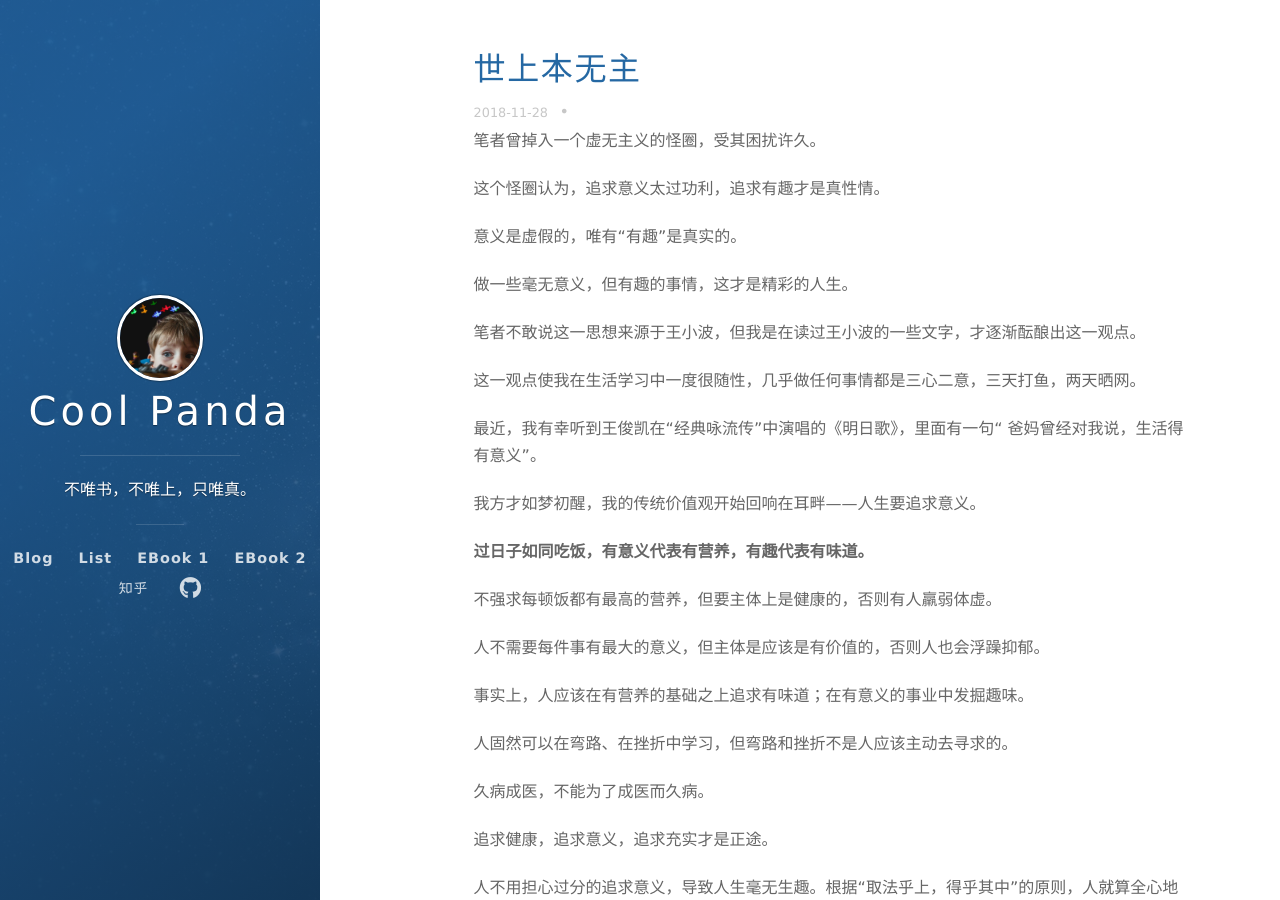
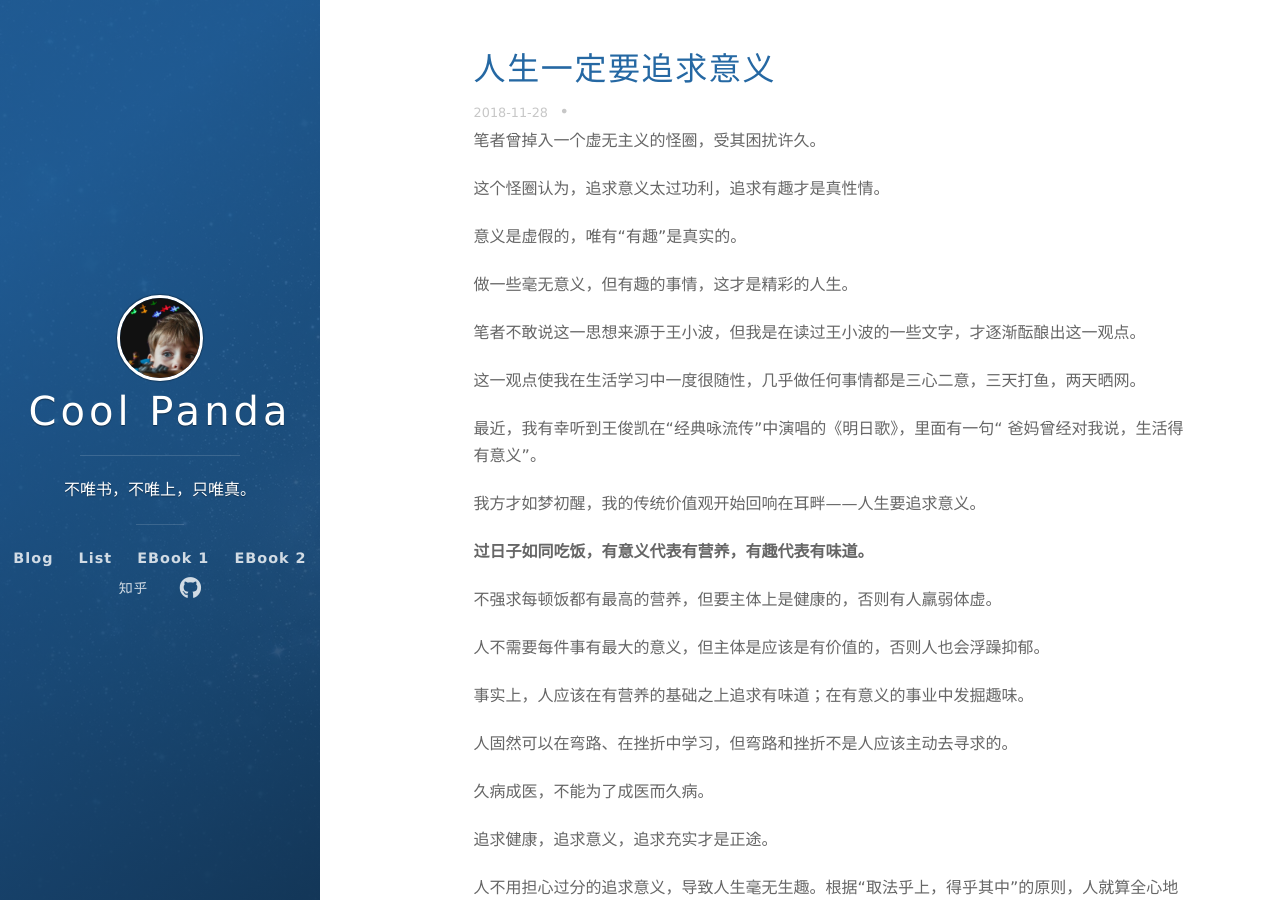
Before and after one commit to Albert-W/cool-panda, a Jekyll site: the page built from _posts/2018-11-28-2.md, in a window 1280 px wide and 900 px high. Built offline with Jekyll 4.4.1, drawn with Linux system fonts in a browser that asks for light colours; nearby versions of some CDN libraries.

Commit message:
Update 2018-11-28-2.md

```diff
--- a/_posts/2018-11-28-2.md
+++ b/_posts/2018-11-28-2.md
@@ -1,6 +1,6 @@
 ---
 layout: post
-title: 世上本无主
+title: 人生一定要追求意义
 website: https://zhuanlan.zhihu.com/p/29598743
 ---
 
```
